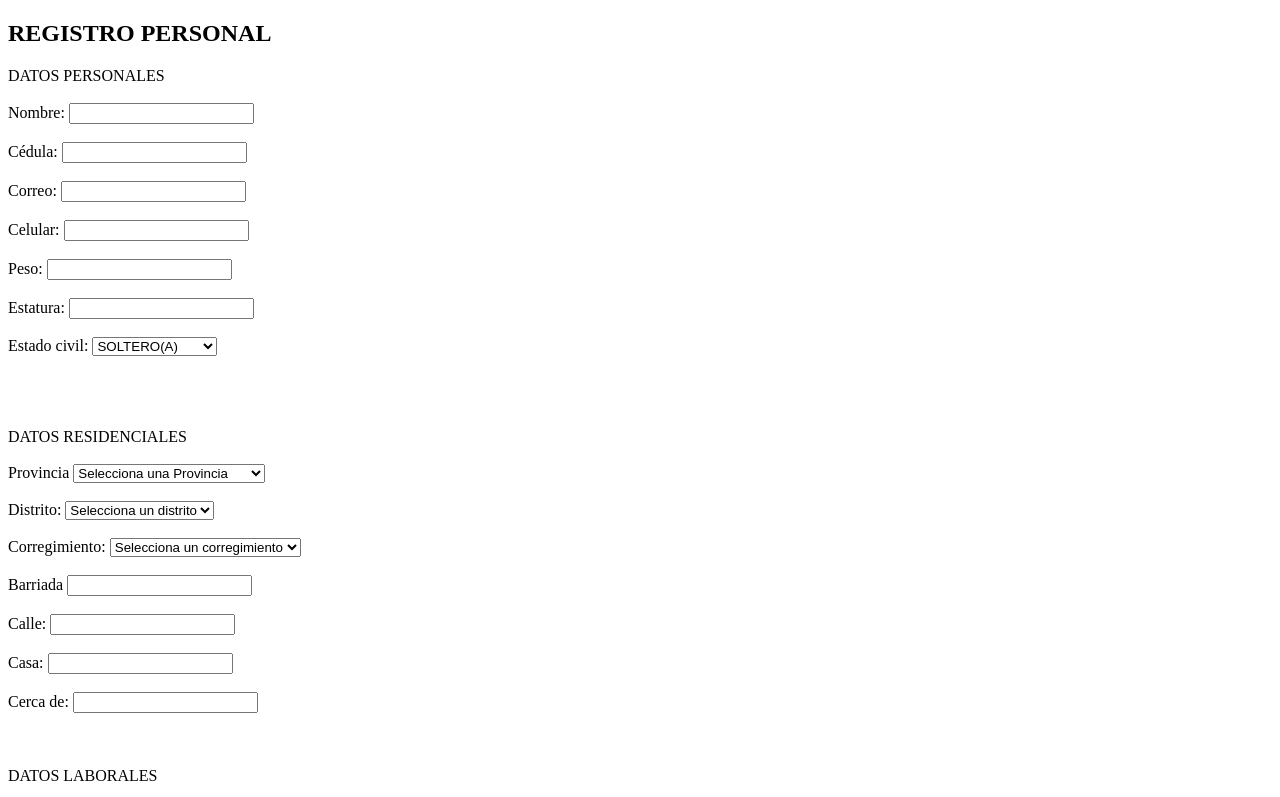
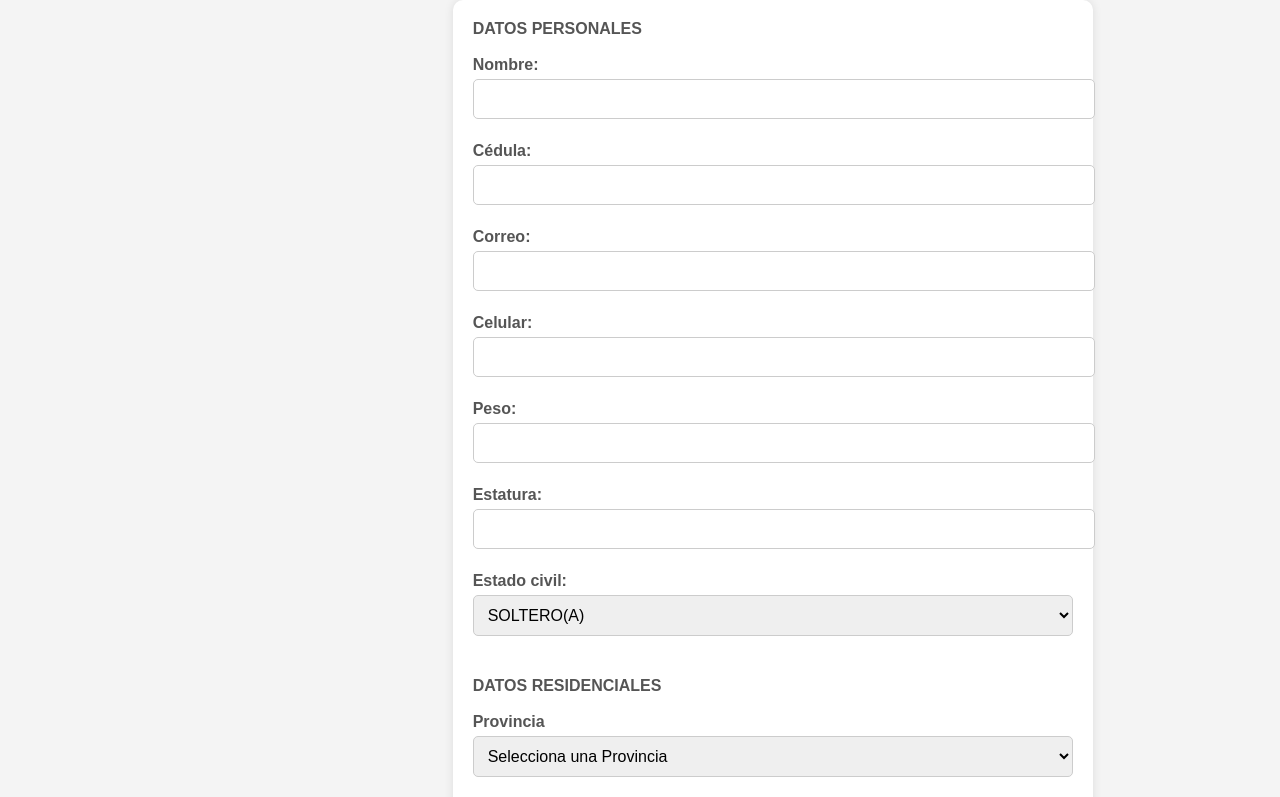
Before and after one commit to AcxllomusXX/AcxllomusXX.githup.io, a plain HTML site: page index.htm in a window 1280 px wide. Shown: the top 797 px of the page. Drawn offline with nearby package versions, Linux system fonts and the light colour scheme.

Commit message:
index.htm

```diff
--- a/index.htm
+++ b/index.htm
@@ -4,7 +4,7 @@
 <head>
     <meta charset="UTF-8">
     <meta name="viewport" content="width=device-width, initial-scale=1.0">
-    <link rel="stylesheet" href="Stylefor.css">
+    <link rel="stylesheet" href="Styleform.css">
     <title>Formulario de Datos Personales</title>
 </head>
 <body>
```
